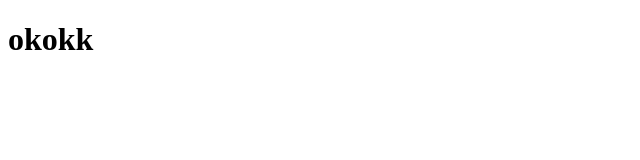
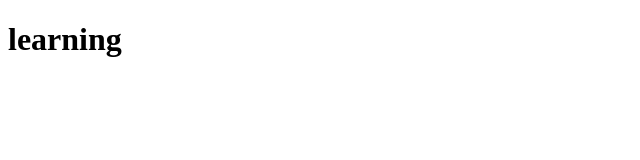
Before and after one commit to helio-frota/i-dont-know-react18, a React app in the folder learning/: page / in a window 1280 px wide. Shown: the top 160 px of the page, without its empty margins (0-640 px from the left). Built offline with nearby package versions, Linux system fonts and the light colour scheme.

Commit message:
chore: readme cleanup and using recommended default lint config

```diff
--- a/learning/package.json
+++ b/learning/package.json
@@ -4,6 +4,7 @@
   "description": "",
   "main": "index.js",
   "scripts": {
+    "prestart": "eslint . --ext .ts",
     "build": "webpack --config webpack.config.ts",
     "start": "webpack serve --config webpack.config.ts"
   },
--- a/learning/src/index.tsx
+++ b/learning/src/index.tsx
@@ -4,7 +4,7 @@ import { createRoot } from 'react-dom/client';
 const root = createRoot(document.getElementById('root') as HTMLElement);
 
 function App() {
-  return <h1>okokk</h1>;
+  return <h1>learning</h1>;
 }
 
 root.render(
```
Also changed, not shown: 2 other files (tests, documents, lock files or other folders).
